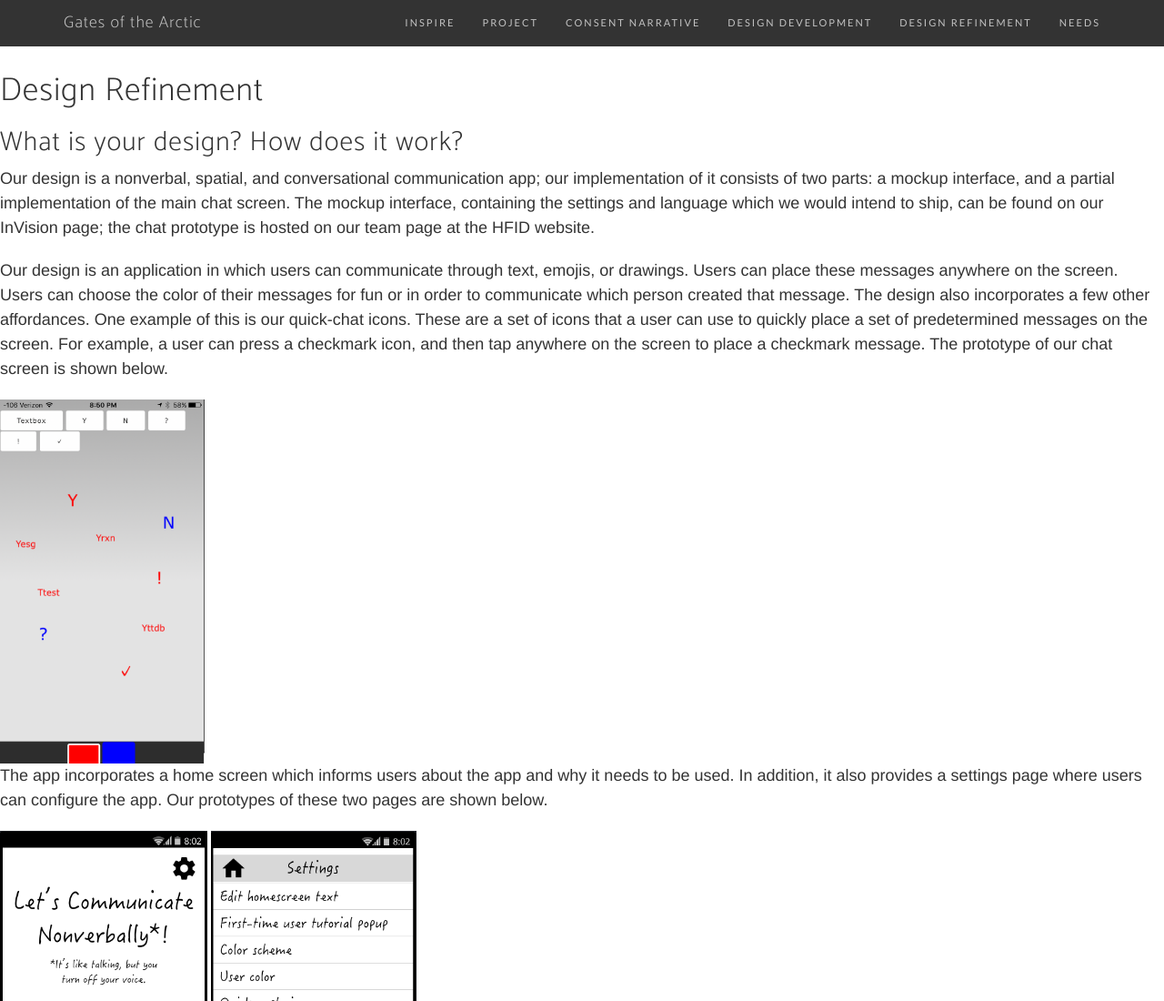
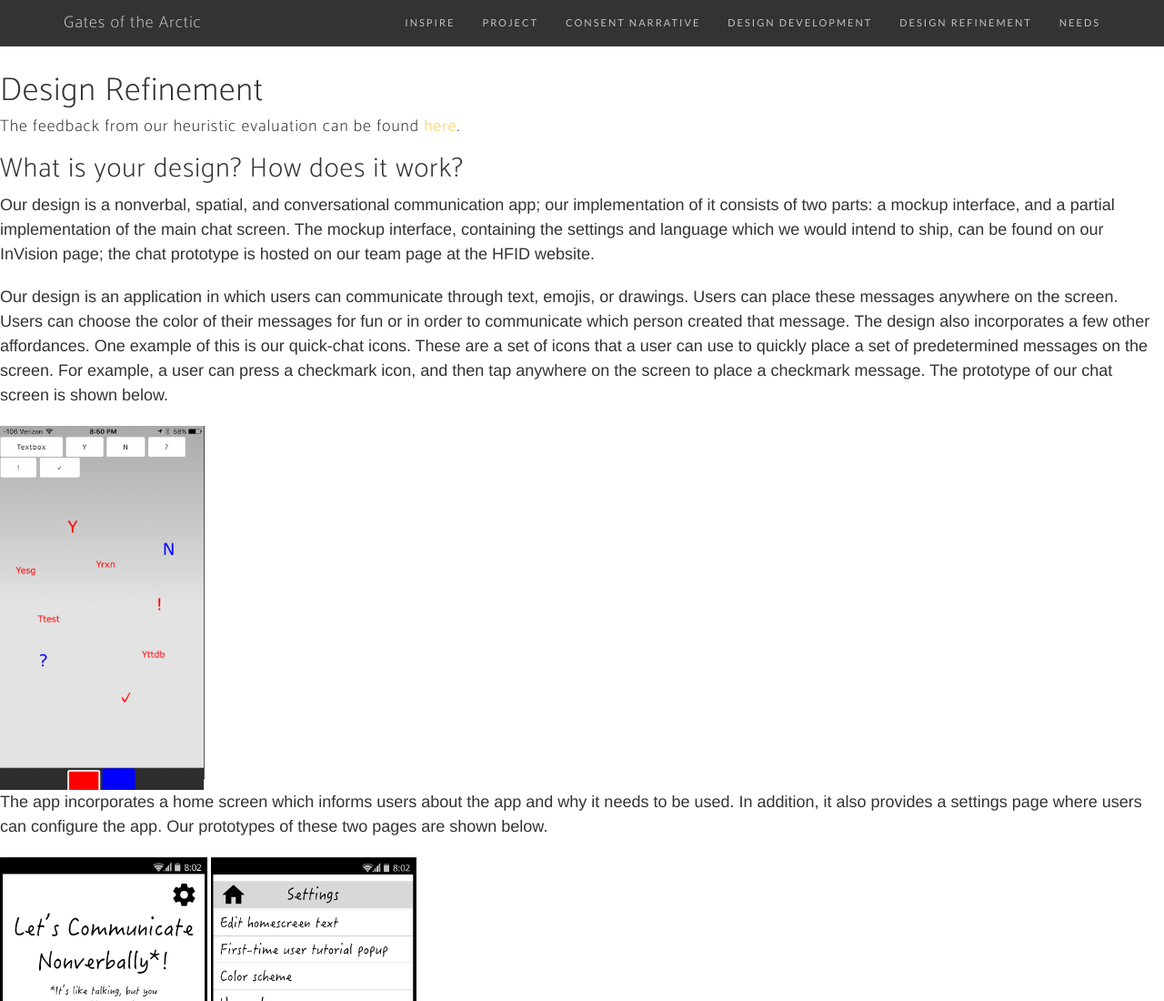
Before and after one commit to megsaysrawr/CUED-gates-of-the-artic, a website: page design_refinement.html in a window 1280 px wide. Shown: the top 1100 px of the page at 91% size. Drawn offline with nearby package versions, Linux system fonts and the light colour scheme; a web font is replaced by a local one.

Commit message:
Link to heuristic evalution feedback

```diff
--- a/design_refinement.html
+++ b/design_refinement.html
@@ -100,6 +100,8 @@
 
     <h1 style='margin-top:80px;'>Design Refinement</h1>
 
+    <h4>The feedback from our heuristic evaluation can be found <a href='https://docs.google.com/document/d/155F_hvAJ7VlLRkICsYDabDZ3MDiOjvz7Sl6JNNi0OZM/edit?usp=sharing'>here</a>.</h4>
+
     <h2>What is your design? How does it work?</h2>
 
     <p>Our design is a nonverbal, spatial, and conversational communication app; our implementation of it consists of two parts: a mockup interface, and a partial implementation of the main chat screen. The mockup interface, containing the settings and language which we would intend to ship, can be found on our InVision page; the chat prototype is hosted on our team page at the HFID website.</p>
```
